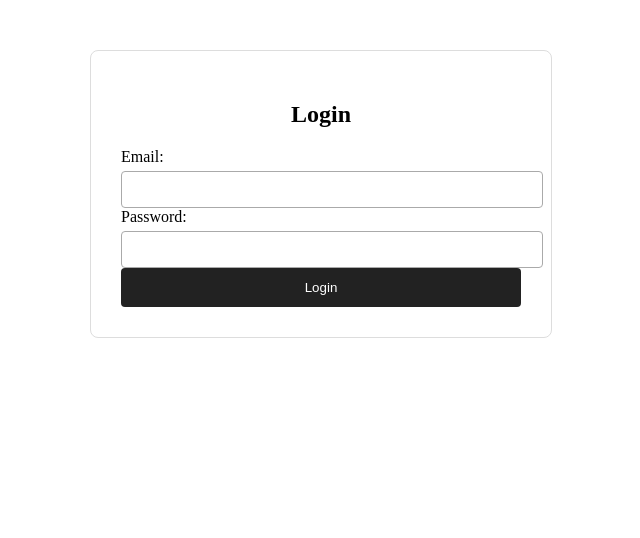
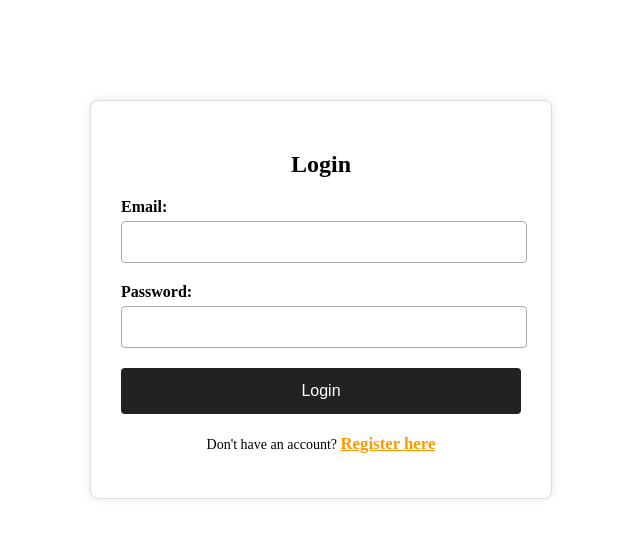
Before and after one commit to neamatabdollah/React-eCommerce, a React (Vite) app: page /login in a window 1280 px wide. Shown: the top 538 px of the page, without its empty margins (319-959 px from the left). Built offline with nearby package versions, Linux system fonts and the light colour scheme.

Commit message:
Create register link inside login page and edit some styles

```diff
--- a/src/Pages/LoginPage/LoginPage.css
+++ b/src/Pages/LoginPage/LoginPage.css
@@ -1,14 +1,16 @@
 .login-page {
   max-width: 400px;
-  margin: 50px auto;
+  margin: 100px auto;
   padding: 30px;
   border: 1px solid #ddd;
   border-radius: 8px;
   background: #fff;
+  box-shadow: 0 0 10px rgba(0, 0, 0, 0.1);
 }
 
 .login-page h2 {
   text-align: center;
+  margin-bottom: 20px;
 }
 
 .login-form .form-group {
@@ -18,30 +20,56 @@
 .login-form label {
   display: block;
   margin-bottom: 5px;
+  font-weight: bold;
 }
 
 .login-form input {
-  width: 100%;
-  padding: 10px;
+  width: 95%;
+  margin: auto;
+  padding: 12px;
   border: 1px solid #aaa;
   border-radius: 4px;
+  font-size: 14px;
 }
 
 .login-form .error {
   color: red;
   font-size: 12px;
+  margin-top: 5px;
+  display: block;
 }
 
 .login-form button {
   width: 100%;
-  padding: 12px;
+  padding: 14px;
   background: #222;
   color: #fff;
   border: none;
   border-radius: 4px;
   cursor: pointer;
+  font-size: 16px;
+  transition: background 0.3s ease;
 }
 
 .login-form button:hover {
   background: #f90;
 }
+
+.register-link {
+  text-align: center;
+  margin-top: 20px;
+  font-size: 14px;
+}
+
+.register-link a {
+  color: #f90;
+  text-decoration: underline;
+  font-weight: bold;
+  transition: color 0.3s;
+
+  font-size: larger;
+}
+
+.register-link a:hover {
+  color: #222;
+}
--- a/src/Pages/LoginPage/LoginPage.jsx
+++ b/src/Pages/LoginPage/LoginPage.jsx
@@ -1,6 +1,6 @@
 import { useAuth } from "../../contexts/AuthContext/useAuth";
 import { useState } from "react";
-import { useNavigate } from "react-router-dom";
+import { Link, useNavigate } from "react-router-dom";
 import "./LoginPage.css";
 
 export default function LoginPage() {
@@ -29,13 +29,15 @@ export default function LoginPage() {
         email: email,
         name: "Test User",
       });
-      navigate("/");
+      alert("Logged in successfully!");
+      navigate("/home");
     }
   };
   return (
     <div className="login-page">
       <h2>Login</h2>
       <form onSubmit={handleSubmit} className="login-form">
+        <div className="form-group">
           <label>Email:</label>
           <input
             type="text"
@@ -43,7 +45,8 @@ export default function LoginPage() {
             onChange={(e) => setEmail(e.target.value)}
           />
           {errors.email && <span className="error">{errors.email}</span>}
-
+        </div>
+        <div className="form-group">
           <label>Password:</label>
           <input
             type="password"
@@ -51,9 +54,15 @@ export default function LoginPage() {
             onChange={(e) => setPassword(e.target.value)}
           />
           {errors.password && <span className="error">{errors.password}</span>}
-
+        </div>
         <button type="submit">Login</button>
       </form>
+
+      <div className="register-link">
+        <p>
+          Don't have an account? <Link to="/register">Register here</Link>
+        </p>
+      </div>
     </div>
   );
 }
--- a/src/components/Footer/Footer.jsx
+++ b/src/components/Footer/Footer.jsx
@@ -1,4 +1,4 @@
-// import React from "react";
+import React from "react";
 import "./Footer.css";
 
 function Footer() {
```
Lines whose indentation alone changed are shown as unchanged.
